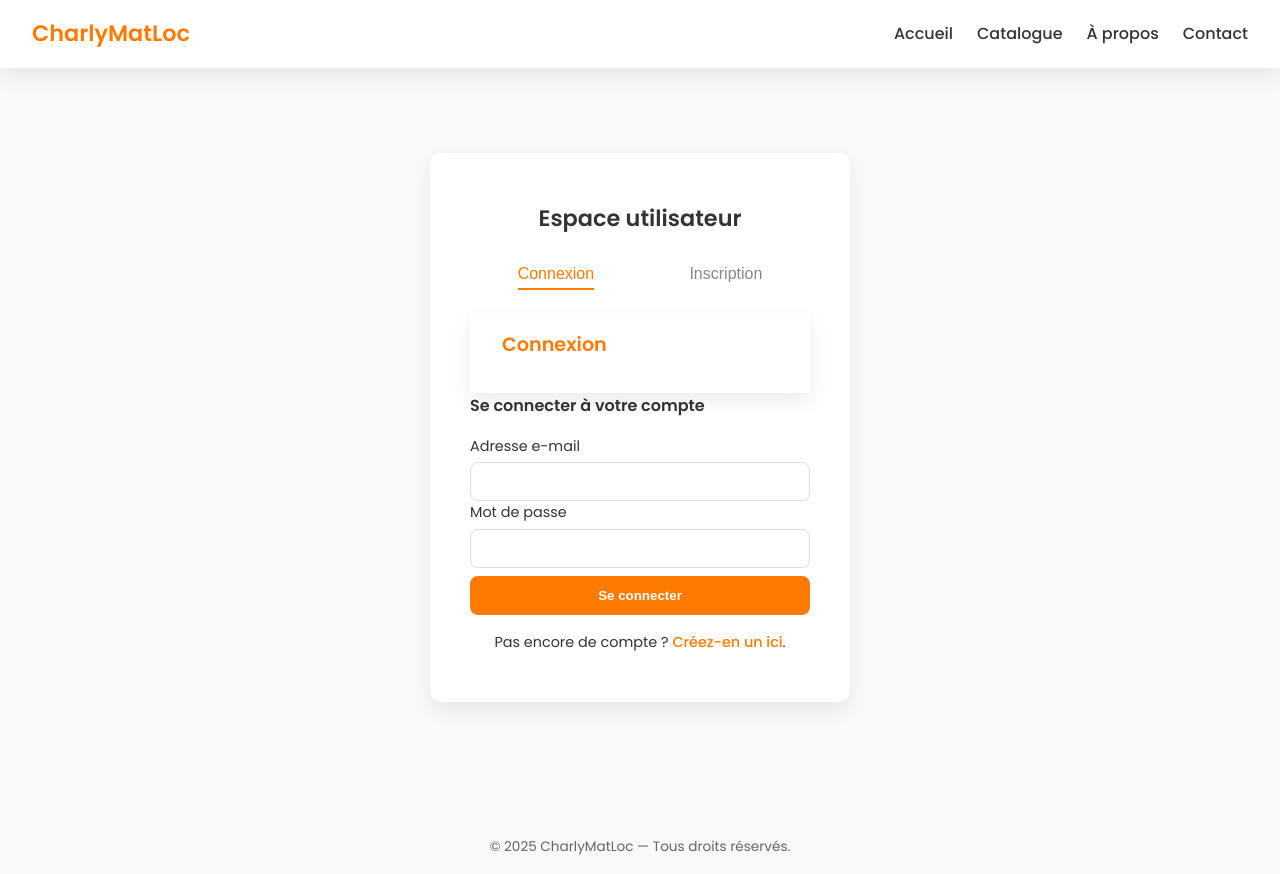
After one commit to haanaan/Atelier1, a PHP site: page /auth.html in a window 1280 px wide. The commit adds this page. Run offline with PHP 8.4, Linux system fonts and the light colour scheme.

Commit message:
scss interface d'auth

```diff
--- /dev/null
+++ b/html/auth.html
@@ -0,0 +1,113 @@
+<!DOCTYPE html>
+<html lang="fr">
+<head>
+  <meta charset="UTF-8">
+  <meta name="viewport" content="width=device-width, initial-scale=1.0">
+  <title>Authentification | CharlyMatLoc</title>
+
+  <link href="https://fonts.googleapis.com/css2?family=Poppins:wght@400;500;600&display=swap" rel="stylesheet">
+  <link rel="stylesheet" href="css/style.css">
+</head>
+
+<body>
+
+
+  <header>
+    <h1>CharlyMatLoc</h1>
+    <nav aria-label="Navigation principale">
+      <ul>
+        <li><a href="#">Accueil</a></li>
+        <li><a href="#">Catalogue</a></li>
+        <li><a href="#">À propos</a></li>
+        <li><a href="#">Contact</a></li>
+      </ul>
+    </nav>
+  </header>
+
+  <main>
+
+    <!--Authentification -->
+    <section aria-labelledby="titre-auth">
+      <h2 id="titre-auth">Espace utilisateur</h2>
+
+      <nav aria-label="Choisir un formulaire">
+        <ul>
+          <li>
+            <button id="btn-login" type="button"
+              aria-controls="form-login"
+              aria-expanded="true"
+              onclick="toggleLogin()">Connexion</button>
+          </li>
+          <li>
+            <button id="btn-signup" type="button"
+              aria-controls="form-signup"
+              aria-expanded="false"
+              onclick="toggleSignup()">Inscription</button>
+          </li>
+        </ul>
+      </nav>
+
+      <!-- Connexion -->
+      <article id="article-login" aria-labelledby="titre-login">
+        <header>
+          <h3 id="titre-login">Connexion</h3>
+        </header>
+
+        <form id="form-login" aria-describedby="aide-login" novalidate>
+          <fieldset>
+            <legend>Se connecter à votre compte</legend>
+
+            <label for="email-login">Adresse e-mail</label>
+            <input type="email" id="email-login" name="email" autocomplete="username" required>
+
+            <label for="password-login">Mot de passe</label>
+            <input type="password" id="password-login" name="password" autocomplete="current-password" required>
+
+            <button type="submit">Se connecter</button>
+          </fieldset>
+        </form>
+
+        <p id="aide-login">
+          Pas encore de compte ? <a href="#" onclick="toggleSignup()">Créez-en un ici</a>.
+        </p>
+      </article>
+
+      <!-- Inscription -->
+      <article id="article-signup" aria-labelledby="titre-signup" hidden>
+        <header>
+          <h3 id="titre-signup">Inscription</h3>
+        </header>
+
+        <form id="form-signup" aria-describedby="aide-signup" novalidate>
+          <fieldset>
+            <legend>Créer un compte utilisateur</legend>
+
+            <label for="nom-signup">Nom complet</label>
+            <input type="text" id="nom-signup" name="nom" required>
+
+            <label for="email-signup">Adresse e-mail</label>
+            <input type="email" id="email-signup" name="email" autocomplete="email" required>
+
+            <label for="password-signup">Mot de passe</label>
+            <input type="password" id="password-signup" name="password" autocomplete="new-password" required>
+
+            <button type="submit">Créer un compte</button>
+          </fieldset>
+        </form>
+
+        <p id="aide-signup">
+          Déjà inscrit ? <a href="#" onclick="toggleLogin()">Connectez-vous ici</a>.
+        </p>
+      </article>
+
+    </section>
+  </main>
+
+  <footer>
+    <p>&copy; 2025 CharlyMatLoc — Tous droits réservés.</p>
+  </footer>
+
+  <script src="js/auth.js"></script>
+
+</body>
+</html>
--- a/html/css/style.css
+++ b/html/css/style.css
@@ -1,110 +1,191 @@
+/* VARIABLES GLOBALES */
+/* MIXINS */
+/* RESET + BASE */
 * {
   margin: 0;
   padding: 0;
   box-sizing: border-box;
-  font-family: "Poppins", sans-serif;
 }
 
 body {
+  font-family: "Poppins", sans-serif;
   background-color: #f9f9f9;
-  display: flex;
-  align-items: center;
-  justify-content: center;
-  height: 100vh;
+  color: #333;
+  line-height: 1.6;
 }
 
-.container {
-  background-color: white;
-  width: 380px;
-  padding: 40px 45px;
+/* HEADER */
+header {
+  display: flex;
+  justify-content: center;
+  align-items: center;
+  justify-content: space-between;
+  background-color: #fff;
+  padding: 1rem 2rem;
+  box-shadow: 0 8px 20px rgba(0, 0, 0, 0.08);
+  position: sticky;
+  top: 0;
+}
+header h1 {
+  font-size: 1.4rem;
+  color: #ff7a00;
+}
+header nav ul {
+  list-style: none;
+  display: flex;
+  gap: 1.5rem;
+}
+header nav ul a {
+  text-decoration: none;
+  color: #333;
+  font-weight: 500;
+  transition: 0.3s;
+}
+header nav ul a:hover {
+  color: #ff7a00;
+}
+
+/* SECTION AUTHENTIFICATION */
+main {
+  display: flex;
+  justify-content: center;
+  align-items: center;
+  flex-direction: column;
+  min-height: 90vh;
+  padding: 2rem;
+}
+
+section {
+  background-color: #fff;
+  padding: 3rem 2.5rem;
   border-radius: 12px;
   box-shadow: 0 8px 20px rgba(0, 0, 0, 0.08);
+  width: 100%;
+  max-width: 420px;
   text-align: center;
-  position: relative;
 }
-
-h2 {
+section h2 {
+  font-size: 1.4rem;
+  margin-bottom: 1.5rem;
   color: #333;
-  margin-bottom: 1.5rem;
-  font-weight: 600;
 }
-
-.form-toggle {
+section nav ul {
+  list-style: none;
   display: flex;
   justify-content: space-around;
-  margin-bottom: 30px;
+  margin-bottom: 1.5rem;
 }
-
-.form-toggle button {
+section nav ul button {
+  background: transparent;
   border: none;
-  background: transparent;
-  font-size: 16px;
+  font-size: 1rem;
   font-weight: 500;
   color: #888;
+  padding-bottom: 5px;
+  border-bottom: 2px solid transparent;
   cursor: pointer;
   transition: 0.3s;
 }
-
-.form-toggle button.active {
+section nav ul button[aria-expanded=true] {
   color: #ff7a00;
-  border-bottom: 3px solid #ff7a00;
-  padding-bottom: 5px;
+  border-color: #ff7a00;
 }
-
-/* === Formulaire === */
-.form {
+section nav ul button:hover {
+  color: #ff7a00;
+}
+section article {
+  text-align: left;
+}
+section article h3 {
+  text-align: center;
+  font-size: 1.2rem;
+  margin-bottom: 1rem;
+  color: #ff7a00;
+}
+section article form {
   display: flex;
   flex-direction: column;
-  gap: 15px;
+  gap: 1rem;
 }
-
-.hidden {
-  display: none;
+section article form fieldset {
+  border: none;
+  padding: 0;
 }
-
-/* === Champs de saisie === */
-input {
-  padding: 12px 15px;
+section article form fieldset legend {
+  font-weight: 600;
+  font-size: 1rem;
+  color: #333;
+  margin-bottom: 1rem;
+}
+section article form fieldset label {
+  display: block;
+  font-size: 0.9rem;
+  margin-bottom: 0.3rem;
+}
+section article form fieldset input {
+  width: 100%;
+  padding: 10px 12px;
+  border-radius: 8px;
   border: 1px solid #ddd;
-  border-radius: 8px;
-  font-size: 14px;
-  transition: all 0.3s ease;
+  font-size: 0.95rem;
+  transition: 0.3s;
 }
-
-input:focus {
-  outline: none;
+section article form fieldset input:focus {
   border-color: #ff7a00;
   box-shadow: 0 0 0 2px rgba(255, 122, 0, 0.2);
+  outline: none;
 }
-
-button[type="submit"] {
+section article form fieldset button {
   background-color: #ff7a00;
+  color: #fff;
   border: none;
-  color: white;
-  font-size: 15px;
-  font-weight: 600;
   padding: 12px 0;
   border-radius: 8px;
+  font-weight: 600;
   cursor: pointer;
   transition: 0.3s;
 }
-
-button[type="submit"]:hover {
-  background-color: #e56c00;
+section article form fieldset button:hover {
+  background-color: rgb(219.3, 104.92, 0);
+}
+section article form fieldset button {
+  margin-top: 0.5rem;
+  width: 100%;
+}
+section article p {
+  text-align: center;
+  font-size: 0.9rem;
+  margin-top: 1rem;
+}
+section article p a {
+  color: #ff7a00;
+  text-decoration: none;
+  font-weight: 500;
+}
+section article p a:hover {
+  text-decoration: underline;
 }
 
-.switch-text {
-  margin-top: 20px;
-  font-size: 14px;
+/*FOOTER */
+footer {
+  text-align: center;
+  font-size: 0.85rem;
   color: #666;
+  margin-top: 2rem;
+  padding: 1rem;
 }
 
-.switch-text a {
-  color: #ff7a00;
-  font-weight: 500;
-  text-decoration: none;
+/*RESPONSIVE DESIGN */
+@media (max-width: 480px) {
+  section {
+    padding: 2rem 1.2rem;
+  }
+  header nav ul {
+    gap: 1rem;
+  }
+  header nav ul a {
+    font-size: 0.9rem;
+  }
 }
 
-.switch-text a:hover {
-  text-decoration: underline;
-}
+/*# sourceMappingURL=style.css.map */
--- /dev/null
+++ b/html/js/auth.js
@@ -0,0 +1,19 @@
+    // Basculer entre les deux formulaires
+    function toggleLogin() {
+      document.getElementById('article-login').hidden = false;
+      document.getElementById('article-signup').hidden = true;
+
+      document.getElementById('btn-login').setAttribute('aria-expanded', 'true');
+      document.getElementById('btn-signup').setAttribute('aria-expanded', 'false');
+    }
+
+    function toggleSignup() {
+      document.getElementById('article-login').hidden = true;
+      document.getElementById('article-signup').hidden = false;
+
+      document.getElementById('btn-login').setAttribute('aria-expanded', 'false');
+      document.getElementById('btn-signup').setAttribute('aria-expanded', 'true');
+    }
+
+    // Par défaut : afficher la connexion
+    toggleLogin();
```
Also changed, not shown: html/js/script.js (deleted, +0 -33 lines), html/login&signup.html (deleted, +0 -43 lines), html/scss/main.scss (added, +224 -0 lines), 1 other file.
